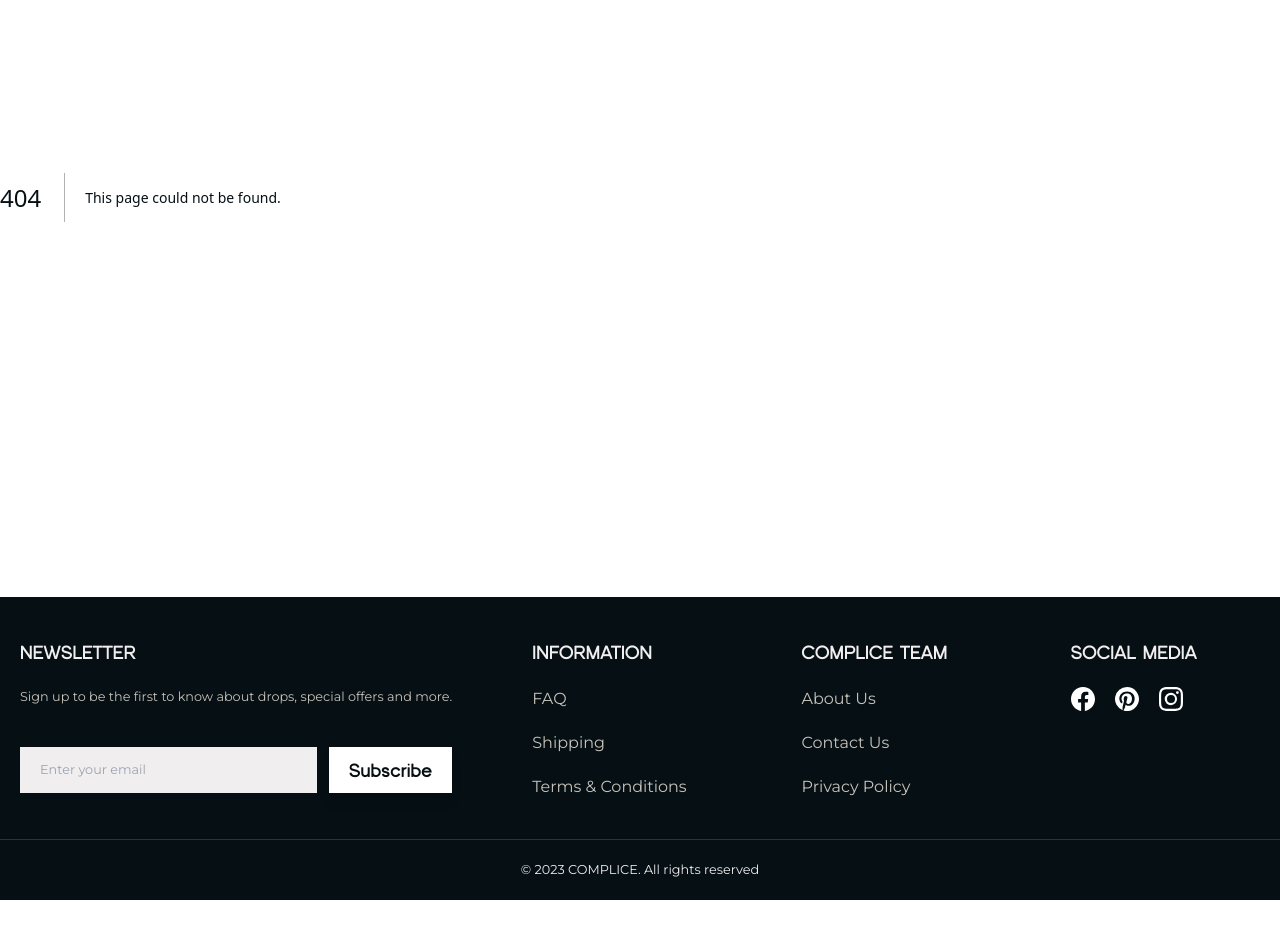
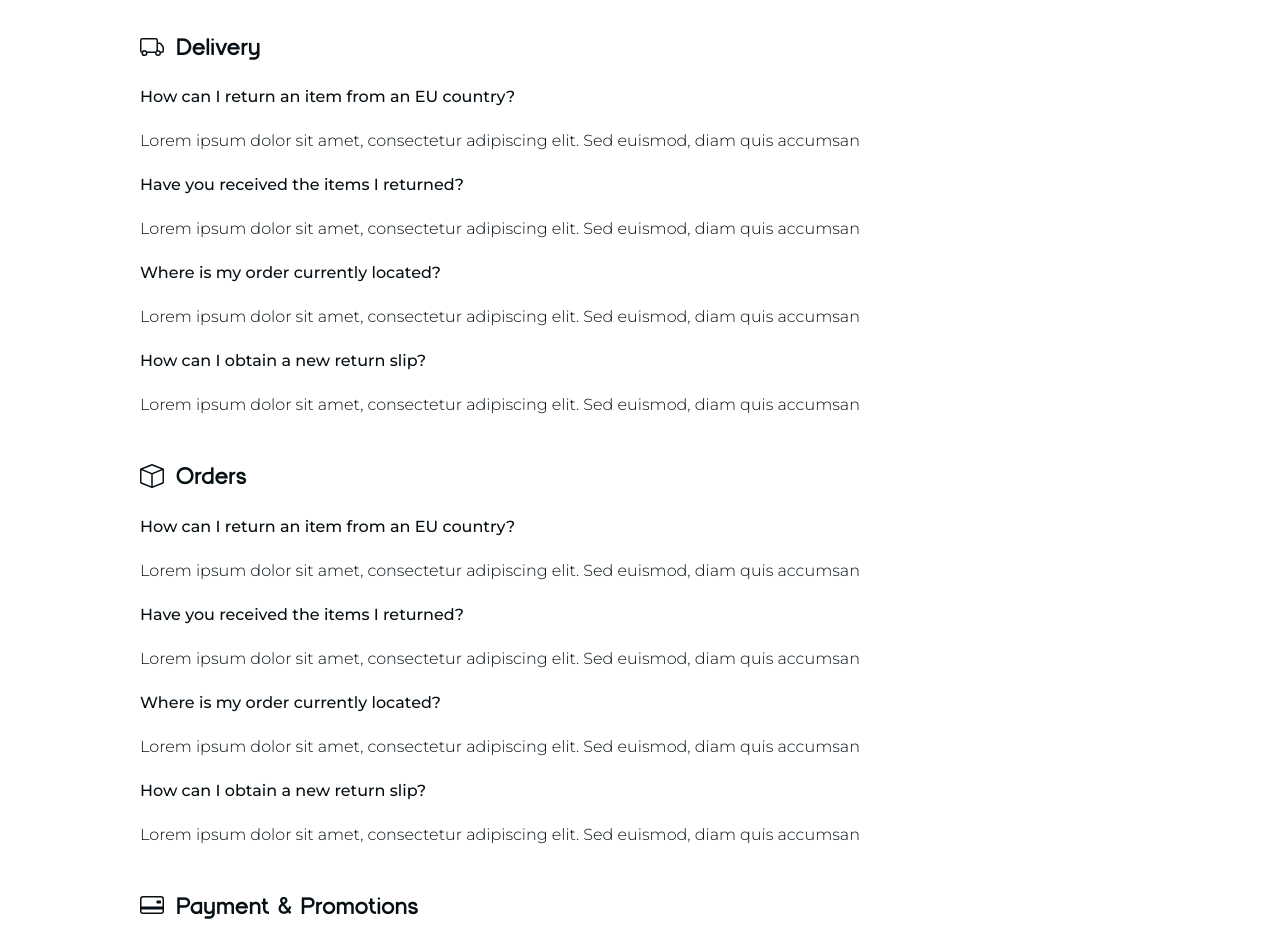
Before and after one commit to zachfotis/complice, a Next.js app: page /faq in a window 1280 px wide. Before the commit this address had no page. Shown: the part 280-1227 px from the top of the page. Before the commit the page ends 1180 px from the top, so only its background shows below. Built offline with nearby package versions, Linux system fonts and the light colour scheme.

Commit message:
add faq page

```diff
--- /dev/null
+++ b/src/app/faq/page.tsx
@@ -0,0 +1,151 @@
+'use client';
+import PageTemplate from '@/components/layout/PageTemplate';
+import PageBody from '@/components/layout/PageBody';
+import Categories from '@/components/layout/Categories';
+import PageTitle from '@/components/layout/PageTitle';
+import { BsBox, BsBoxArrowLeft, BsCreditCard2Back, BsGear, BsTruck } from 'react-icons/bs';
+
+function Page() {
+  return (
+    <PageTemplate>
+      <PageBody>
+        <Categories />
+        <PageTitle title="FAQ Topics" />
+        {/*  Make an accordion for each category */ }
+        <div className="w-full max-w-[1000px] flex flex-col items-start justify-start gap-10">
+          { faqData.map((category, index) => (
+            <div key={ index } className="w-full flex flex-col items-start justify-start gap-5">
+              <div className="w-full flex items-center justify-start gap-3">
+                { category.icon }
+                <h1 className="text-h3 font-custom">{ category.category }</h1>
+              </div>
+              <div className="w-full flex flex-col items-start justify-start gap-5">
+                { category.questions.map((question, index) => (
+                  <div key={ index } className="w-full flex flex-col items-start justify-start gap-5">
+                    <h1 className="text-base font-medium">{ question.question }</h1>
+                    <p className="text-base font-light">{ question.answer }</p>
+                  </div>
+                )) }
+              </div>
+            </div>
+          )) }
+        </div>
+      </PageBody>
+    </PageTemplate>
+  );
+}
+
+export default Page;
+
+const faqData = [
+  {
+    category: 'Delivery',
+    icon: <BsTruck className="text-2xl" />,
+    questions: [
+      {
+        question: 'How can I return an item from an EU country?',
+        answer: `Lorem ipsum dolor sit amet, consectetur adipiscing elit. Sed euismod, diam quis accumsan`
+      },
+      {
+        question: 'Have you received the items I returned?',
+        answer: `Lorem ipsum dolor sit amet, consectetur adipiscing elit. Sed euismod, diam quis accumsan`
+      },
+      {
+        question: 'Where is my order currently located?',
+        answer: `Lorem ipsum dolor sit amet, consectetur adipiscing elit. Sed euismod, diam quis accumsan`
+      },
+      {
+        question: 'How can I obtain a new return slip?',
+        answer: `Lorem ipsum dolor sit amet, consectetur adipiscing elit. Sed euismod, diam quis accumsan`
+      }
+    ]
+  },
+  {
+    category: 'Orders',
+    icon: <BsBox className="text-2xl" />,
+    questions: [
+      {
+        question: 'How can I return an item from an EU country?',
+        answer: `Lorem ipsum dolor sit amet, consectetur adipiscing elit. Sed euismod, diam quis accumsan`
+      },
+      {
+        question: 'Have you received the items I returned?',
+        answer: `Lorem ipsum dolor sit amet, consectetur adipiscing elit. Sed euismod, diam quis accumsan`
+      },
+      {
+        question: 'Where is my order currently located?',
+        answer: `Lorem ipsum dolor sit amet, consectetur adipiscing elit. Sed euismod, diam quis accumsan`
+      },
+      {
+        question: 'How can I obtain a new return slip?',
+        answer: `Lorem ipsum dolor sit amet, consectetur adipiscing elit. Sed euismod, diam quis accumsan`
+      }
+    ]
+  },
+  {
+    category: 'Payment & Promotions',
+    icon: <BsCreditCard2Back className="text-2xl" />,
+    questions: [
+      {
+        question: 'How can I return an item from an EU country?',
+        answer: `Lorem ipsum dolor sit amet, consectetur adipiscing elit. Sed euismod, diam quis accumsan`
+      },
+      {
+        question: 'Have you received the items I returned?',
+        answer: `Lorem ipsum dolor sit amet, consectetur adipiscing elit. Sed euismod, diam quis accumsan`
+      },
+      {
+        question: 'Where is my order currently located?',
+        answer: `Lorem ipsum dolor sit amet, consectetur adipiscing elit. Sed euismod, diam quis accumsan`
+      },
+      {
+        question: 'How can I obtain a new return slip?',
+        answer: `Lorem ipsum dolor sit amet, consectetur adipiscing elit. Sed euismod, diam quis accumsan`
+      }
+    ]
+  },
+  {
+    category: 'Technical',
+    icon: <BsGear className="text-2xl" />,
+    questions: [
+      {
+        question: 'How can I return an item from an EU country?',
+        answer: `Lorem ipsum dolor sit amet, consectetur adipiscing elit. Sed euismod, diam quis accumsan`
+      },
+      {
+        question: 'Have you received the items I returned?',
+        answer: `Lorem ipsum dolor sit amet, consectetur adipiscing elit. Sed euismod, diam quis accumsan`
+      },
+      {
+        question: 'Where is my order currently located?',
+        answer: `Lorem ipsum dolor sit amet, consectetur adipiscing elit. Sed euismod, diam quis accumsan`
+      },
+      {
+        question: 'How can I obtain a new return slip?',
+        answer: `Lorem ipsum dolor sit amet, consectetur adipiscing elit. Sed euismod, diam quis accumsan`
+      }
+    ]
+  },
+  {
+    category: 'Returns & Refunds',
+    icon: <BsBoxArrowLeft className="text-2xl" />,
+    questions: [
+      {
+        question: 'How can I return an item from an EU country?',
+        answer: `Lorem ipsum dolor sit amet, consectetur adipiscing elit. Sed euismod, diam quis accumsan`
+      },
+      {
+        question: 'Have you received the items I returned?',
+        answer: `Lorem ipsum dolor sit amet, consectetur adipiscing elit. Sed euismod, diam quis accumsan`
+      },
+      {
+        question: 'Where is my order currently located?',
+        answer: `Lorem ipsum dolor sit amet, consectetur adipiscing elit. Sed euismod, diam quis accumsan`
+      },
+      {
+        question: 'How can I obtain a new return slip?',
+        answer: `Lorem ipsum dolor sit amet, consectetur adipiscing elit. Sed euismod, diam quis accumsan`
+      }
+    ]
+  }
+];
--- a/src/components/layout/Footer.tsx
+++ b/src/components/layout/Footer.tsx
@@ -26,26 +26,33 @@ function Footer() {
           <div className="flex flex-1 flex-col flex-wrap items-start justify-start gap-5 p-5">
             <h1 className="text-h4 font-custom">INFORMATION</h1>
             <ul className="flex flex-col items-start justify-start gap-5">
-              <li className="text-base text-accent">FAQ</li>
+              <li className="text-base text-accent">
+                <Link href={ '/faq' }>
+                  FAQ
+                </Link>
+              </li>
               <li className="text-base text-accent">
                 <Link href={ '/shipping' }>
-                  Shipping
+                  Shipping Policy
                 </Link>
               </li>
-              <li className="text-base text-accent">Terms & Conditions</li>
+              <li className="text-base text-accent">
+                <Link href={ '/privacy' }>
+                  Privacy Policy
+                </Link>
+              </li>
             </ul>
           </div>
           {/* Complice */ }
           <div className="flex flex-1 flex-col flex-wrap items-start justify-start gap-5 p-5">
             <h1 className="text-h4 font-custom">COMPLICE TEAM</h1>
             <ul className="flex flex-col items-start justify-start gap-5">
-              <li className="text-base text-accent">About Us</li>
-              <li className="text-base text-accent">Contact Us</li>
               <li className="text-base text-accent">
-                <Link href={ '/privacy' }>
-                  Privacy Policy
+                <Link href={ '/about' }>
+                  About Us
                 </Link>
               </li>
+              <li className="text-base text-accent">Contact Us</li>
             </ul>
           </div>
           {/* Social */ }
--- a/tailwind.config.js
+++ b/tailwind.config.js
@@ -1,4 +1,5 @@
 /** @type {import('tailwindcss').Config} */
+
 module.exports = {
   content: [
     './src/pages/**/*.{js,ts,jsx,tsx,mdx}',
```
Also changed, not shown: 1 other file (tests, documents, lock files or other folders).
